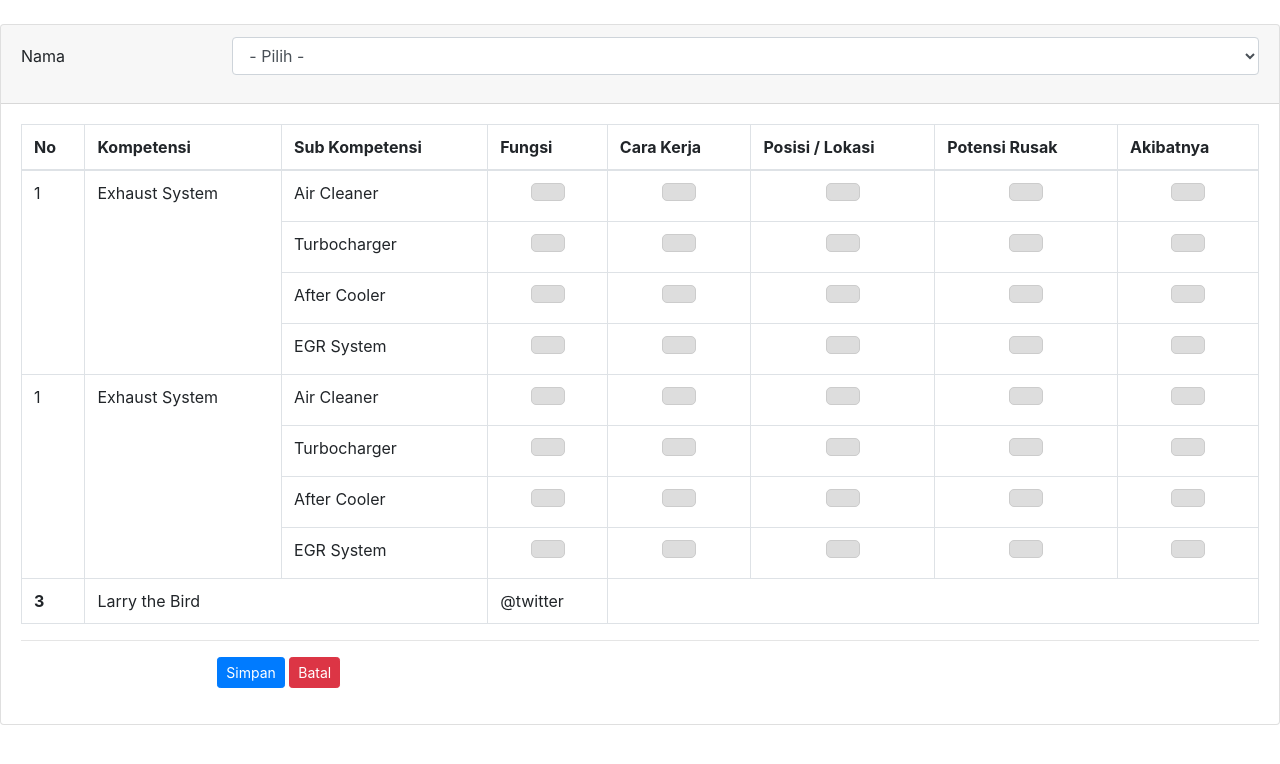
After one commit to Ahmadnafis79/STMJ, a PHP site: page /ut_school/behavior.php in a window 1280 px wide. The commit adds this page. Shown: the top 764 px of the page. Run offline with PHP 8.4, Linux system fonts and the light colour scheme; data that the repository does not hold is empty; some libraries are stand-ins or nearby versions.

Commit message:
add item ut school

```diff
--- a/template/header.php
+++ b/template/header.php
@@ -18,7 +18,8 @@
   <link rel="stylesheet" href="../css/select2/dist/css/select2.min.css">
   <link rel="stylesheet" href="../css/select2/dist/css/select2-bootstrap4.min.css">
   <link rel="stylesheet" href="../css/custom.css">
-  <!-- <link rel="stylesheet" href="../css/bootstrap.css"> -->
+  <link rel="stylesheet" href="../css/bootstrap.min.css">
+  <link rel="stylesheet" href="../css/bootstrap.css">
   <script src="../js/apexcharts.js"></script>
   <script src="../js/bootstrap.js"></script>
   <!-- Bootstrap CSS dan JS -->
--- /dev/null
+++ b/ut_school/behavior.php
@@ -0,0 +1,560 @@
+<?php
+if (isset($_POST['submit'])) {
+  $nidn = $_POST['nidn'];
+  $nama = $_POST['nama'];
+  $prodi = $_POST['prodi'];
+  $email = $_POST['email'];
+  $telepon = $_POST['telepon'];
+  $insert = mysqli_query($con, "INSERT INTO dosen(nidn,nama,fakultas,prodi,email,telepon) VALUES('$nidn','$nama','$prodi','$email','$telepon')");
+
+  if ($insert) {
+    echo "<script>window.location.href = '?page=dosen-show';</script>";
+  } else echo 'gagal';
+  // echo "<script>window.location.href = '?page=dosen-show';</script>";
+}
+?>
+
+<link rel="stylesheet" href="https://maxcdn.bootstrapcdn.com/bootstrap/4.0.0/css/bootstrap.min.css">
+
+<style>
+        .checkbox-container {
+            display: flex;
+            align-items: center;
+            justify-content: center;
+        }
+
+        .custom-checkbox {
+            display: none;
+        }
+
+        .custom-checkbox-label {
+            background-color: #ddd;
+            border: 1px solid #ccc;
+            border-radius: 5px;
+            padding: 8px 16px;
+            cursor: pointer;
+            position: relative;
+        }
+
+        .custom-checkbox:checked + .custom-checkbox-label {
+            background-color: #28a745;
+            color: #fff;
+        }
+
+        .custom-checkbox-label .fas {
+            display: none;
+            position: absolute;
+            top: 50%;
+            left: 50%;
+            transform: translate(-50%, -50%);
+        }
+
+        .custom-checkbox:checked + .custom-checkbox-label .fas {
+            display: inline-block;
+        }
+
+        .custom-checkbox:not(:checked) + .custom-checkbox-label .far {
+            display: inline-block;
+        }
+    </style>
+
+<div class="d-sm-flex align-items-center justify-content-between mb-4">
+  <h1 class="h3 mb-0 text-gray-800"><?= $title ?></h1>
+</div>
+<div class="row">
+  <div class="col">
+    <div class="card shadow mb-4">
+      <div class="card-header">
+        <!-- <h6 class="m-0 font-weight-bold text-primary">Dosen</h6> -->
+        <form method="POST">
+          <div class="row mb-3">
+            <label for="level" class="col-sm-2 col-form-label">Nama</label>
+            <div class="col-sm-10">
+              <select name="level" id="level" class="form-control" name="level" required>
+                <option value="-" selected disabled>- Pilih -</option>
+                <option value="UT">AGUS SUPRIYANTO</option>
+                <option value="UTSchool">UTSchool</option>
+                <option value="Customer">Customer</option>
+                <option value="Admin">Admin</option>
+              </select>
+            </div>
+            </div>
+            </form>
+
+      </div>
+      <div class="card-body">
+        <form method="POST">
+        <table class="table table-bordered" align="center">
+        <thead>
+            <tr>
+            <th scope="col" align="center">No</th>
+            <th scope="col">Kompetensi</th>
+            <th scope="col">Sub Kompetensi</th>
+            <th scope="col">Fungsi</th>
+            <th scope="col">Cara Kerja</th>
+            <th scope="col">Posisi / Lokasi</th>
+            <th scope="col">Potensi Rusak</th>
+            <th scope="col">Akibatnya</th>
+            </tr>
+        </thead>
+        <tbody>
+            <tr>
+                <td rowspan="4">1</td>
+                <td rowspan="4">Exhaust System</td>
+                <!-- Air Cleaner -->
+                <td>Air Cleaner</td>
+                <td>
+                    <div class="checkbox-container">
+                        <input type="checkbox" class="custom-checkbox" id="aircleaner1">
+                        <label class="btn btn-outline-primary custom-checkbox-label" for="aircleaner1">
+                            <i class="fas fa-check"></i>
+                            <i class="far fa-square"></i>
+                        </label>
+                    </div>
+                </td>
+
+                <td>
+                    <div class="checkbox-container">
+                        <input type="checkbox" class="custom-checkbox" id="aircleaner2">
+                        <label class="btn btn-outline-primary custom-checkbox-label" for="aircleaner2">
+                            <i class="fas fa-check"></i>
+                            <i class="far fa-square"></i>
+                        </label>
+                    </div>
+                </td>
+
+                <td>
+                    <div class="checkbox-container">
+                        <input type="checkbox" class="custom-checkbox" id="aircleaner3">
+                        <label class="btn btn-outline-primary custom-checkbox-label" for="aircleaner3">
+                            <i class="fas fa-check"></i>
+                            <i class="far fa-square"></i>
+                        </label>
+                    </div>
+                </td>
+
+                <td>
+                    <div class="checkbox-container">
+                        <input type="checkbox" class="custom-checkbox" id="aircleaner4">
+                        <label class="btn btn-outline-primary custom-checkbox-label" for="aircleaner4">
+                            <i class="fas fa-check"></i>
+                            <i class="far fa-square"></i>
+                        </label>
+                    </div>
+                </td>
+
+                <td>
+                    <div class="checkbox-container">
+                        <input type="checkbox" class="custom-checkbox" id="aircleaner5">
+                        <label class="btn btn-outline-primary custom-checkbox-label" for="aircleaner5">
+                            <i class="fas fa-check"></i>
+                            <i class="far fa-square"></i>
+                        </label>
+                    </div>
+                </td>
+            </tr>
+
+            <!-- Turbocharger  -->
+            <tr>
+                <td>Turbocharger</td>
+                <td>
+                    <div class="checkbox-container">
+                        <input type="checkbox" class="custom-checkbox" id="turbocharger1">
+                        <label class="btn btn-outline-primary custom-checkbox-label" for="turbocharger1">
+                            <i class="fas fa-check"></i>
+                            <i class="far fa-square"></i>
+                        </label>
+                    </div>
+                </td>
+
+                <td>
+                    <div class="checkbox-container">
+                        <input type="checkbox" class="custom-checkbox" id="turbocharger2">
+                        <label class="btn btn-outline-primary custom-checkbox-label" for="turbocharger2">
+                            <i class="fas fa-check"></i>
+                            <i class="far fa-square"></i>
+                        </label>
+                    </div>
+                </td>
+
+                <td>
+                    <div class="checkbox-container">
+                        <input type="checkbox" class="custom-checkbox" id="turbocharger3">
+                        <label class="btn btn-outline-primary custom-checkbox-label" for="turbocharger3">
+                            <i class="fas fa-check"></i>
+                            <i class="far fa-square"></i>
+                        </label>
+                    </div>
+                </td>
+
+                <td>
+                    <div class="checkbox-container">
+                        <input type="checkbox" class="custom-checkbox" id="turbocharger4">
+                        <label class="btn btn-outline-primary custom-checkbox-label" for="turbocharger4">
+                            <i class="fas fa-check"></i>
+                            <i class="far fa-square"></i>
+                        </label>
+                    </div>
+                </td>
+
+                <td>
+                    <div class="checkbox-container">
+                        <input type="checkbox" class="custom-checkbox" id="turbocharger5">
+                        <label class="btn btn-outline-primary custom-checkbox-label" for="turbocharger5">
+                            <i class="fas fa-check"></i>
+                            <i class="far fa-square"></i>
+                        </label>
+                    </div>
+                </td>
+            </tr>
+
+            <!-- After Cooler -->
+            <tr>
+                <td>After Cooler</td>
+                <td>
+                    <div class="checkbox-container">
+                        <input type="checkbox" class="custom-checkbox" id="aftercooler1">
+                        <label class="btn btn-outline-primary custom-checkbox-label" for="aftercooler1">
+                            <i class="fas fa-check"></i>
+                            <i class="far fa-square"></i>
+                        </label>
+                    </div>
+                </td>
+
+                <td>
+                    <div class="checkbox-container">
+                        <input type="checkbox" class="custom-checkbox" id="aftercooler2">
+                        <label class="btn btn-outline-primary custom-checkbox-label" for="aftercooler2">
+                            <i class="fas fa-check"></i>
+                            <i class="far fa-square"></i>
+                        </label>
+                    </div>
+                </td>
+
+                <td>
+                    <div class="checkbox-container">
+                        <input type="checkbox" class="custom-checkbox" id="aftercooler3">
+                        <label class="btn btn-outline-primary custom-checkbox-label" for="aftercooler3">
+                            <i class="fas fa-check"></i>
+                            <i class="far fa-square"></i>
+                        </label>
+                    </div>
+                </td>
+
+                <td>
+                    <div class="checkbox-container">
+                        <input type="checkbox" class="custom-checkbox" id="aftercooler4">
+                        <label class="btn btn-outline-primary custom-checkbox-label" for="aftercooler4">
+                            <i class="fas fa-check"></i>
+                            <i class="far fa-square"></i>
+                        </label>
+                    </div>
+                </td>
+
+                <td>
+                    <div class="checkbox-container">
+                        <input type="checkbox" class="custom-checkbox" id="aftercooler5">
+                        <label class="btn btn-outline-primary custom-checkbox-label" for="aftercooler5">
+                            <i class="fas fa-check"></i>
+                            <i class="far fa-square"></i>
+                        </label>
+                    </div>
+                </td>
+            </tr>
+
+            <!-- EGR System -->
+            <tr>
+                <td>EGR System</td>
+                <td>
+                    <div class="checkbox-container">
+                        <input type="checkbox" class="custom-checkbox" id="egrsystem1">
+                        <label class="btn btn-outline-primary custom-checkbox-label" for="egrsystem1">
+                            <i class="fas fa-check"></i>
+                            <i class="far fa-square"></i>
+                        </label>
+                    </div>
+                </td>
+
+                <td>
+                    <div class="checkbox-container">
+                        <input type="checkbox" class="custom-checkbox" id="egrsystem2">
+                        <label class="btn btn-outline-primary custom-checkbox-label" for="egrsystem2">
+                            <i class="fas fa-check"></i>
+                            <i class="far fa-square"></i>
+                        </label>
+                    </div>
+                </td>
+
+                <td>
+                    <div class="checkbox-container">
+                        <input type="checkbox" class="custom-checkbox" id="egrsystem3">
+                        <label class="btn btn-outline-primary custom-checkbox-label" for="egrsystem3">
+                            <i class="fas fa-check"></i>
+                            <i class="far fa-square"></i>
+                        </label>
+                    </div>
+                </td>
+
+                <td>
+                    <div class="checkbox-container">
+                        <input type="checkbox" class="custom-checkbox" id="egrsystem4">
+                        <label class="btn btn-outline-primary custom-checkbox-label" for="egrsystem4">
+                            <i class="fas fa-check"></i>
+                            <i class="far fa-square"></i>
+                        </label>
+                    </div>
+                </td>
+
+                <td>
+                    <div class="checkbox-container">
+                        <input type="checkbox" class="custom-checkbox" id="egrsystem5">
+                        <label class="btn btn-outline-primary custom-checkbox-label" for="egrsystem5">
+                            <i class="fas fa-check"></i>
+                            <i class="far fa-square"></i>
+                        </label>
+                    </div>
+                </td>
+            </tr>
+
+
+            <tr>
+                <td rowspan="4">1</td>
+                <td rowspan="4">Exhaust System</td>
+                <!-- Air Cleaner -->
+                <td>Air Cleaner</td>
+                <td>
+                    <div class="checkbox-container">
+                        <input type="checkbox" class="custom-checkbox" id="aircleaner1">
+                        <label class="btn btn-outline-primary custom-checkbox-label" for="aircleaner1">
+                            <i class="fas fa-check"></i>
+                            <i class="far fa-square"></i>
+                        </label>
+                    </div>
+                </td>
+
+                <td>
+                    <div class="checkbox-container">
+                        <input type="checkbox" class="custom-checkbox" id="aircleaner2">
+                        <label class="btn btn-outline-primary custom-checkbox-label" for="aircleaner2">
+                            <i class="fas fa-check"></i>
+                            <i class="far fa-square"></i>
+                        </label>
+                    </div>
+                </td>
+
+                <td>
+                    <div class="checkbox-container">
+                        <input type="checkbox" class="custom-checkbox" id="aircleaner3">
+                        <label class="btn btn-outline-primary custom-checkbox-label" for="aircleaner3">
+                            <i class="fas fa-check"></i>
+                            <i class="far fa-square"></i>
+                        </label>
+                    </div>
+                </td>
+
+                <td>
+                    <div class="checkbox-container">
+                        <input type="checkbox" class="custom-checkbox" id="aircleaner4">
+                        <label class="btn btn-outline-primary custom-checkbox-label" for="aircleaner4">
+                            <i class="fas fa-check"></i>
+                            <i class="far fa-square"></i>
+                        </label>
+                    </div>
+                </td>
+
+                <td>
+                    <div class="checkbox-container">
+                        <input type="checkbox" class="custom-checkbox" id="aircleaner5">
+                        <label class="btn btn-outline-primary custom-checkbox-label" for="aircleaner5">
+                            <i class="fas fa-check"></i>
+                            <i class="far fa-square"></i>
+                        </label>
+                    </div>
+                </td>
+            </tr>
+
+            <!-- Turbocharger  -->
+            <tr>
+                <td>Turbocharger</td>
+                <td>
+                    <div class="checkbox-container">
+                        <input type="checkbox" class="custom-checkbox" id="turbocharger1">
+                        <label class="btn btn-outline-primary custom-checkbox-label" for="turbocharger1">
+                            <i class="fas fa-check"></i>
+                            <i class="far fa-square"></i>
+                        </label>
+                    </div>
+                </td>
+
+                <td>
+                    <div class="checkbox-container">
+                        <input type="checkbox" class="custom-checkbox" id="turbocharger2">
+                        <label class="btn btn-outline-primary custom-checkbox-label" for="turbocharger2">
+                            <i class="fas fa-check"></i>
+                            <i class="far fa-square"></i>
+                        </label>
+                    </div>
+                </td>
+
+                <td>
+                    <div class="checkbox-container">
+                        <input type="checkbox" class="custom-checkbox" id="turbocharger3">
+                        <label class="btn btn-outline-primary custom-checkbox-label" for="turbocharger3">
+                            <i class="fas fa-check"></i>
+                            <i class="far fa-square"></i>
+                        </label>
+                    </div>
+                </td>
+
+                <td>
+                    <div class="checkbox-container">
+                        <input type="checkbox" class="custom-checkbox" id="turbocharger4">
+                        <label class="btn btn-outline-primary custom-checkbox-label" for="turbocharger4">
+                            <i class="fas fa-check"></i>
+                            <i class="far fa-square"></i>
+                        </label>
+                    </div>
+                </td>
+
+                <td>
+                    <div class="checkbox-container">
+                        <input type="checkbox" class="custom-checkbox" id="turbocharger5">
+                        <label class="btn btn-outline-primary custom-checkbox-label" for="turbocharger5">
+                            <i class="fas fa-check"></i>
+                            <i class="far fa-square"></i>
+                        </label>
+                    </div>
+                </td>
+            </tr>
+
+            <!-- After Cooler -->
+            <tr>
+                <td>After Cooler</td>
+                <td>
+                    <div class="checkbox-container">
+                        <input type="checkbox" class="custom-checkbox" id="aftercooler1">
+                        <label class="btn btn-outline-primary custom-checkbox-label" for="aftercooler1">
+                            <i class="fas fa-check"></i>
+                            <i class="far fa-square"></i>
+                        </label>
+                    </div>
+                </td>
+
+                <td>
+                    <div class="checkbox-container">
+                        <input type="checkbox" class="custom-checkbox" id="aftercooler2">
+                        <label class="btn btn-outline-primary custom-checkbox-label" for="aftercooler2">
+                            <i class="fas fa-check"></i>
+                            <i class="far fa-square"></i>
+                        </label>
+                    </div>
+                </td>
+
+                <td>
+                    <div class="checkbox-container">
+                        <input type="checkbox" class="custom-checkbox" id="aftercooler3">
+                        <label class="btn btn-outline-primary custom-checkbox-label" for="aftercooler3">
+                            <i class="fas fa-check"></i>
+                            <i class="far fa-square"></i>
+                        </label>
+                    </div>
+                </td>
+
+                <td>
+                    <div class="checkbox-container">
+                        <input type="checkbox" class="custom-checkbox" id="aftercooler4">
+                        <label class="btn btn-outline-primary custom-checkbox-label" for="aftercooler4">
+                            <i class="fas fa-check"></i>
+                            <i class="far fa-square"></i>
+                        </label>
+                    </div>
+                </td>
+
+                <td>
+                    <div class="checkbox-container">
+                        <input type="checkbox" class="custom-checkbox" id="aftercooler5">
+                        <label class="btn btn-outline-primary custom-checkbox-label" for="aftercooler5">
+                            <i class="fas fa-check"></i>
+                            <i class="far fa-square"></i>
+                        </label>
+                    </div>
+                </td>
+            </tr>
+
+            <!-- EGR System -->
+            <tr>
+                <td>EGR System</td>
+                <td>
+                    <div class="checkbox-container">
+                        <input type="checkbox" class="custom-checkbox" id="egrsystem1">
+                        <label class="btn btn-outline-primary custom-checkbox-label" for="egrsystem1">
+                            <i class="fas fa-check"></i>
+                            <i class="far fa-square"></i>
+                        </label>
+                    </div>
+                </td>
+
+                <td>
+                    <div class="checkbox-container">
+                        <input type="checkbox" class="custom-checkbox" id="egrsystem2">
+                        <label class="btn btn-outline-primary custom-checkbox-label" for="egrsystem2">
+                            <i class="fas fa-check"></i>
+                            <i class="far fa-square"></i>
+                        </label>
+                    </div>
+                </td>
+
+                <td>
+                    <div class="checkbox-container">
+                        <input type="checkbox" class="custom-checkbox" id="egrsystem3">
+                        <label class="btn btn-outline-primary custom-checkbox-label" for="egrsystem3">
+                            <i class="fas fa-check"></i>
+                            <i class="far fa-square"></i>
+                        </label>
+                    </div>
+                </td>
+
+                <td>
+                    <div class="checkbox-container">
+                        <input type="checkbox" class="custom-checkbox" id="egrsystem4">
+                        <label class="btn btn-outline-primary custom-checkbox-label" for="egrsystem4">
+                            <i class="fas fa-check"></i>
+                            <i class="far fa-square"></i>
+                        </label>
+                    </div>
+                </td>
+
+                <td>
+                    <div class="checkbox-container">
+                        <input type="checkbox" class="custom-checkbox" id="egrsystem5">
+                        <label class="btn btn-outline-primary custom-checkbox-label" for="egrsystem5">
+                            <i class="fas fa-check"></i>
+                            <i class="far fa-square"></i>
+                        </label>
+                    </div>
+                </td>
+            </tr>
+
+            <tr>
+            <th scope="row">3</th>
+            <td colspan="2">Larry the Bird</td>
+            <td>@twitter</td>
+            </tr>
+        </tbody>
+        </table>          <hr>
+          <div class="row">
+            <div class="offset-sm-2">
+              <button type="submit" class="btn btn-sm btn-primary" name="submit"><i class="fas fa-save"></i>
+                Simpan</button>
+              <button type="reset" class="btn btn-sm btn-danger"><i class="fas fa-times"></i> Batal</button>
+            </div>
+          </div>
+        </form>
+      </div>
+    </div>
+  </div>
+</div>
+
+<script src="https://code.jquery.com/jquery-3.2.1.slim.min.js"></script>
+<script src="https://cdnjs.cloudflare.com/ajax/libs/popper.js/1.12.9/umd/popper.min.js"></script>
+<script src="https://maxcdn.bootstrapcdn.com/bootstrap/4.0.0/js/bootstrap.min.js"></script>
```
Also changed, not shown: admin/dashboard.php (+5 -4 lines), admin/index.php (+24 -0 lines), admin/unit_spesialis.php (+13 -13 lines).
